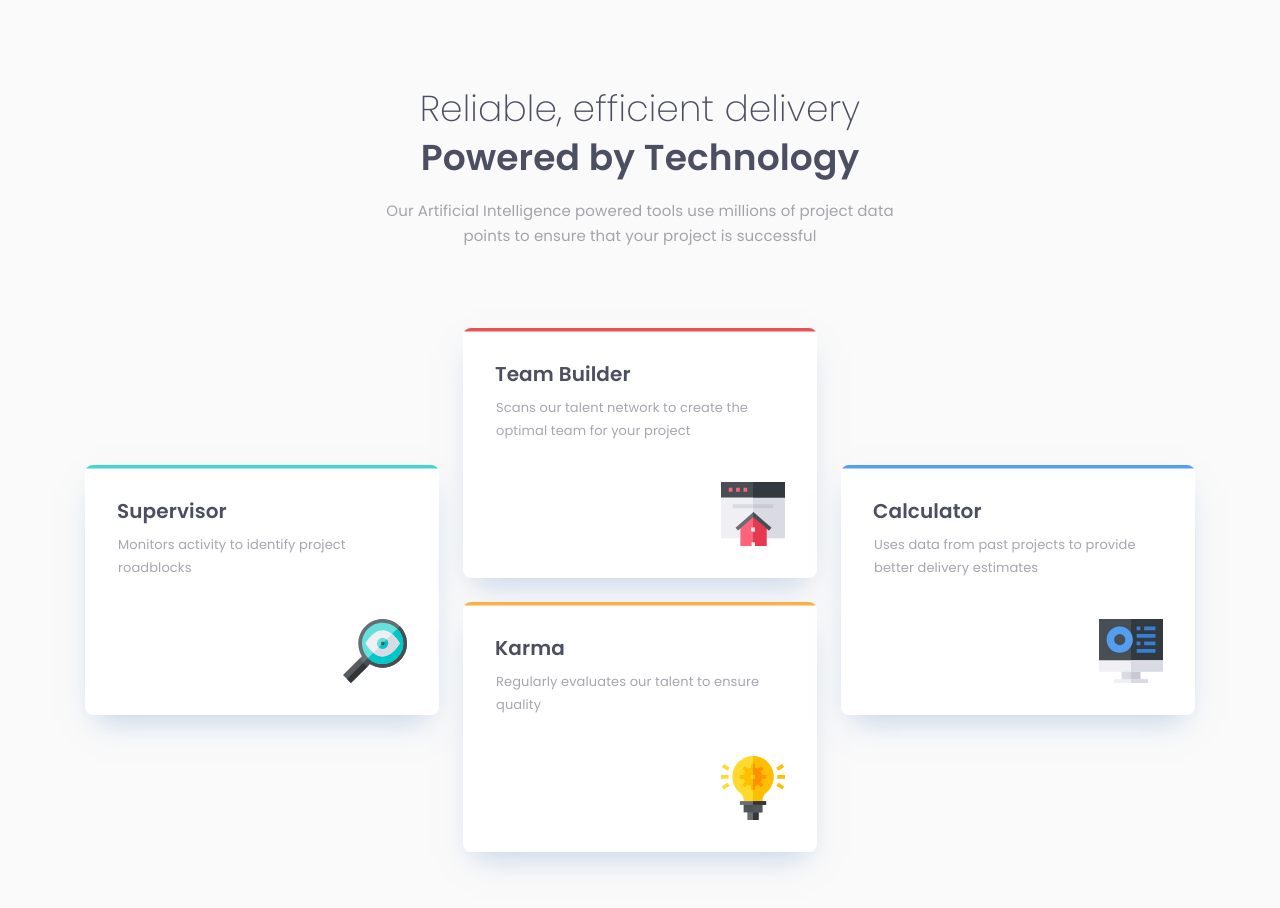
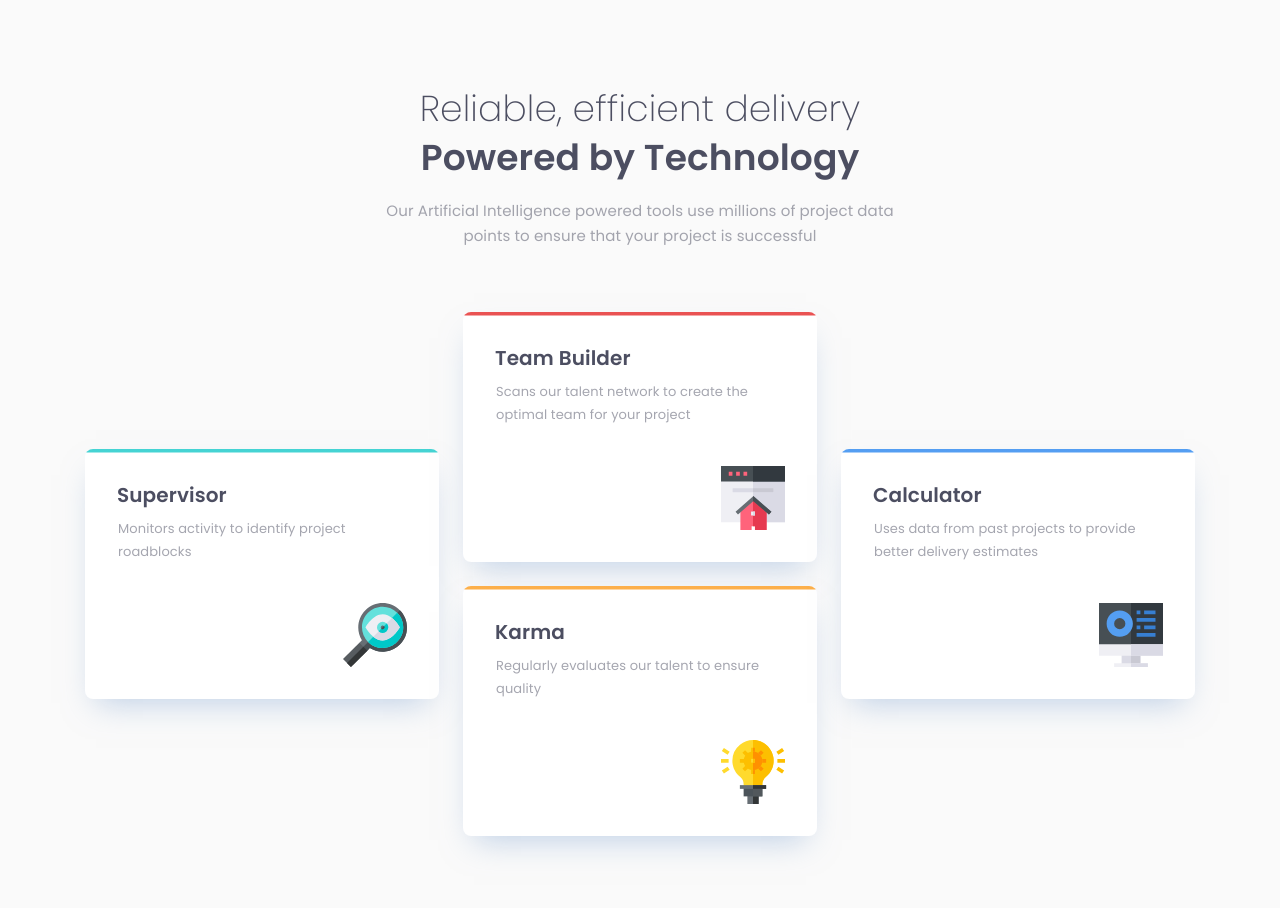
Before and after one commit to tloyan/frontendmentor-four-card-feature-section, a Next.js app: page / in a window 1280 px wide. Shown: the top 908 px of the page. Built offline with nearby package versions, Linux system fonts and the light colour scheme.

Commit message:
fix whitespace

```diff
--- a/app/page.tsx
+++ b/app/page.tsx
@@ -20,7 +20,7 @@ export default function Home() {
           points to ensure that your project is successful
         </p>
       </header>
-      <section className="mt-20 grid max-w-[1110px] grid-cols-1 gap-6 self-center lg:grid-cols-[1fr_1fr_1fr] lg:grid-rows-[1fr_1fr_1fr_1fr]">
+      <section className="mt-[76px] lg:mt-16 grid max-w-[1110px] grid-cols-1 gap-6 self-center lg:grid-cols-[1fr_1fr_1fr] lg:grid-rows-[1fr_1fr_1fr_1fr]">
         <Card
           title="Supervisor"
           description="Monitors activity to identify project roadblocks"
```
